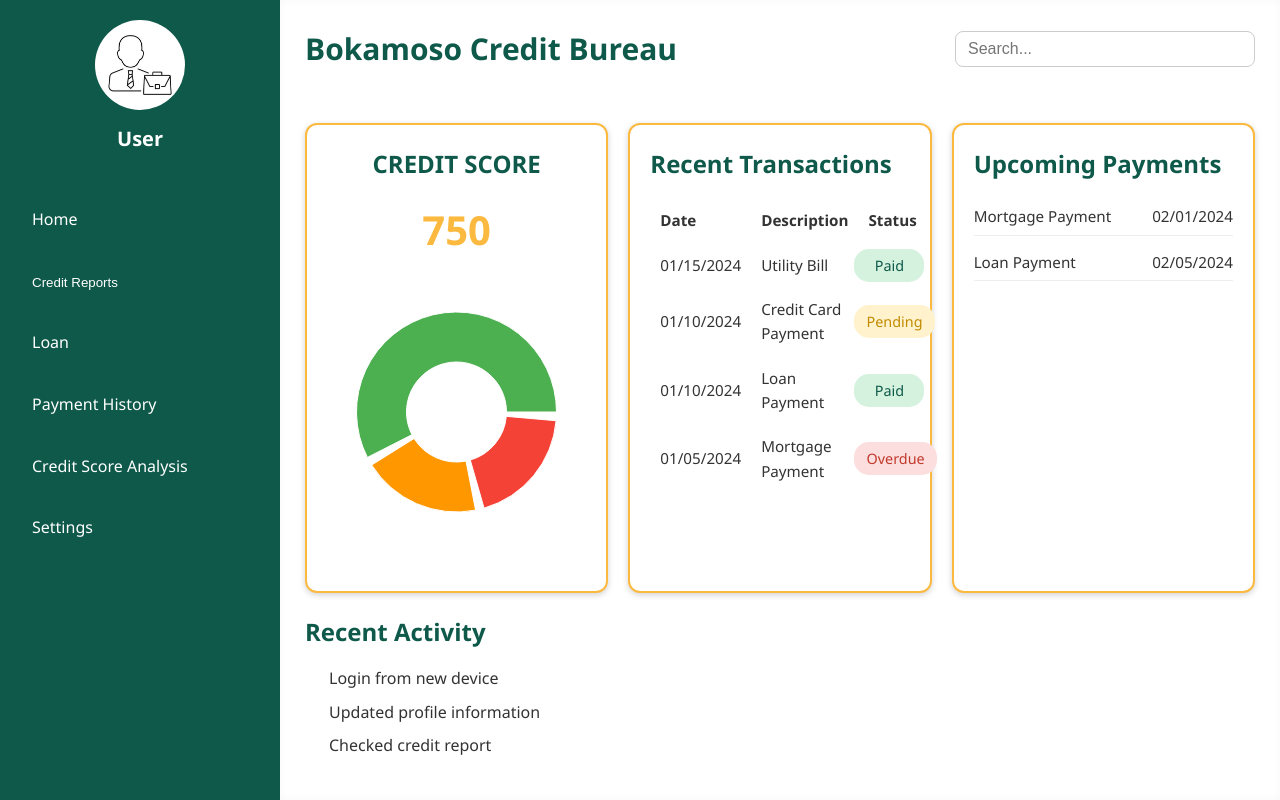
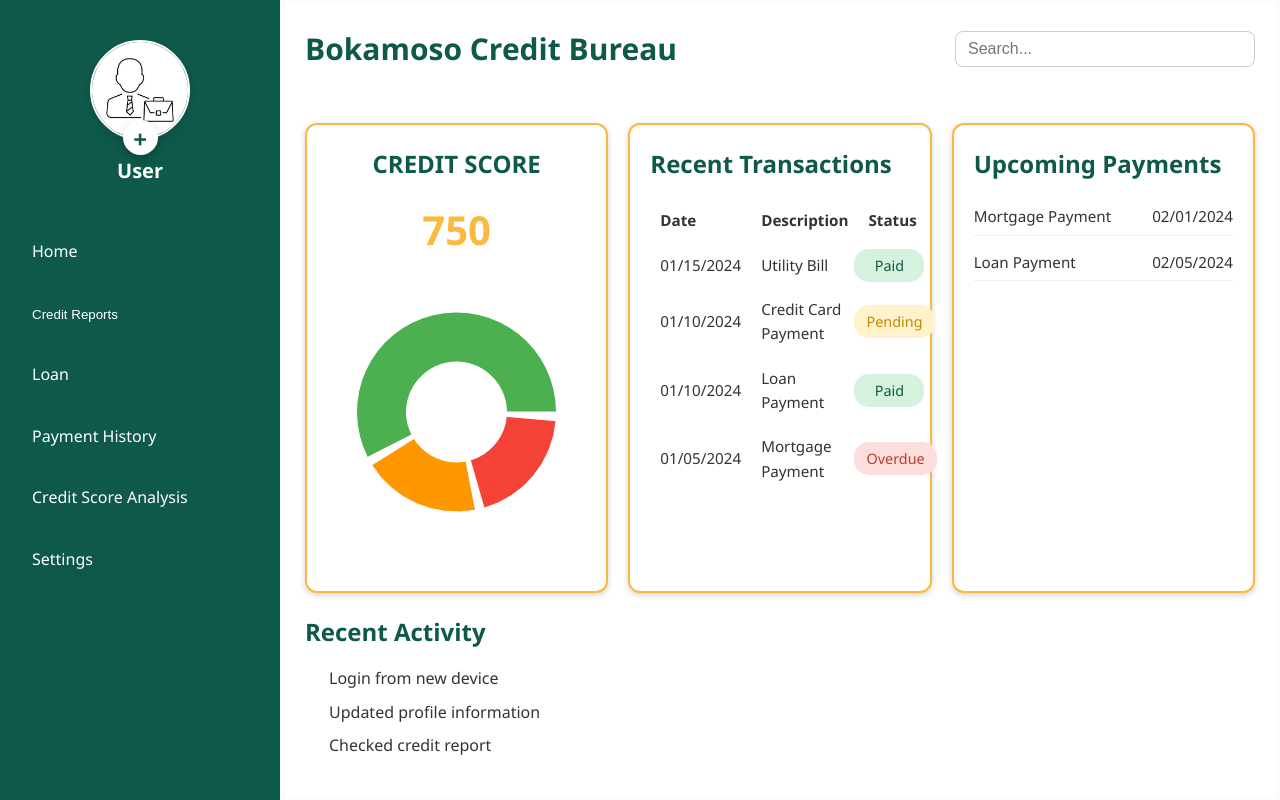
Before and after one commit to Thabo-Tlou/CREDIT-BUREAU-SYSTEM-GROUP-ASSIGNMENT, a React (Vite) app in the folder Credit-Bureau/: page /dashboard in a window 1280 px wide. Built offline with nearby package versions, Linux system fonts and the light colour scheme.

Commit message:
Profile photo

```diff
--- a/Credit-Bureau/src/pages/Dashboard.jsx
+++ b/Credit-Bureau/src/pages/Dashboard.jsx
@@ -4,7 +4,7 @@ import { PieChart, Pie, Cell, Tooltip, ResponsiveContainer } from "recharts";
 import { Link } from "react-router-dom";
 
 const Dashboard = () => {
-  const [avatar, setAvatar] = useState("/images/avatar.jpg");
+  const [avatar, setAvatar] = useState("/images/avatar.jpg"); // Default avatar
   const [userName, setUserName] = useState("User");
   const [showCreditReport, setShowCreditReport] = useState(false);
 
@@ -16,6 +16,23 @@ const Dashboard = () => {
       if (profileData.name) setUserName(profileData.name);
     }
   }, []);
+
+  // Handle file change for avatar upload
+  const handleAvatarChange = (e) => {
+    const file = e.target.files[0];
+    if (file) {
+      const reader = new FileReader();
+      reader.onloadend = () => {
+        setAvatar(reader.result); // Update avatar state with the uploaded image
+        // Optionally, save the avatar to localStorage
+        localStorage.setItem(
+          "profile",
+          JSON.stringify({ avatar: reader.result, name: userName })
+        );
+      };
+      reader.readAsDataURL(file); // Convert the image to a base64 string
+    }
+  };
 
   // Sample data for transactions, upcoming payments, and stats
   const transactions = [
@@ -51,7 +68,19 @@ const Dashboard = () => {
     <div className="dashboard-wrapper">
       <aside className="sidebar">
         <div className="logo">
-          <img src={avatar} alt="User Avatar" className="avatar" />
+          <div className="avatar-container">
+            <img src={avatar} alt="User Avatar" className="avatar" />
+            <input
+              type="file"
+              accept="image/*"
+              onChange={handleAvatarChange}
+              id="file-upload"
+              className="hidden-file-input"
+            />
+            <label htmlFor="file-upload" className="upload-btn">
+              +
+            </label>
+          </div>
           <p className="username">{userName}</p>
         </div>
         <nav aria-label="Sidebar Navigation">
--- a/Credit-Bureau/src/styles/dashboard.css
+++ b/Credit-Bureau/src/styles/dashboard.css
@@ -256,11 +256,18 @@ h2 {
   }
 }
 .avatar {
-  max-width: 90px;
-  max-height: 90px;
+  max-width: 120px;
+  max-height: 120px;
   width: 100%;
   height: auto;
   border-radius: 50%;
+  margin-top: 20px;
+}
+.avatar-container {
+  display: flex;
+  flex-direction: column;
+  align-items: center;
+  justify-content: center;
 }
 
 .username {
@@ -274,3 +281,91 @@ h2 {
   color: white;
   font-size: 20px;
 }
+.avatar {
+  width: 100px;
+  height: 100px;
+  border-radius: 50%;
+  object-fit: cover;
+  margin-bottom: 10px;
+  border: 2px solid #fff;
+  box-shadow: 0 4px 8px rgba(0, 0, 0, 0.1);
+}
+
+input[type="file"] {
+  padding: 5px;
+  background-color: #f0f0f0;
+  border: 1px solid #ccc;
+  border-radius: 5px;
+  cursor: pointer;
+}
+/* === PLUS BUTTON === */
+.plus-button {
+  background-color: var(--accent-color);
+  color: var(--white-color);
+  font-size: 24px;
+  font-weight: bold;
+  border: none;
+  border-radius: 50%;
+  width: 55px;
+  height: 55px;
+  display: flex;
+  justify-content: center;
+  align-items: center;
+  cursor: pointer;
+  box-shadow: 0 4px 10px var(--shadow-color);
+  transition: all 0.3s ease;
+  position: fixed;
+  bottom: 30px;
+  right: 30px;
+  z-index: 1000;
+}
+.hidden-file-input {
+  display: none;
+}
+
+.plus-button:hover {
+  background-color: var(--hover-color);
+  transform: scale(1.1);
+}
+.plus-button::after {
+  content: "Add";
+  position: absolute;
+  bottom: -30px;
+  background: var(--primary-color);
+  color: white;
+  padding: 4px 10px;
+  border-radius: 4px;
+  font-size: 12px;
+  opacity: 0;
+  transition: opacity 0.2s ease;
+  white-space: nowrap;
+  pointer-events: none;
+}
+
+.plus-button:hover::after {
+  opacity: 1;
+}
+.upload-btn {
+  width: 35px;
+  height: 35px;
+  border-radius: 50%;
+  background-color: white;
+  color: var(--primary-color);
+  font-size: 24px;
+  font-weight: bold;
+  display: flex;
+  align-items: center;
+  justify-content: center;
+  cursor: pointer;
+  box-shadow: 0 4px 8px rgba(0, 0, 0, 0.2);
+  border: none;
+  transition: background-color 0.3s ease;
+  margin-top: -30px;
+}
+.upload-btn:hover {
+  background-color: var(--accent-color);
+}
+label[for="file-upload"] {
+  cursor: pointer;
+  display: inline-block;
+}
```
